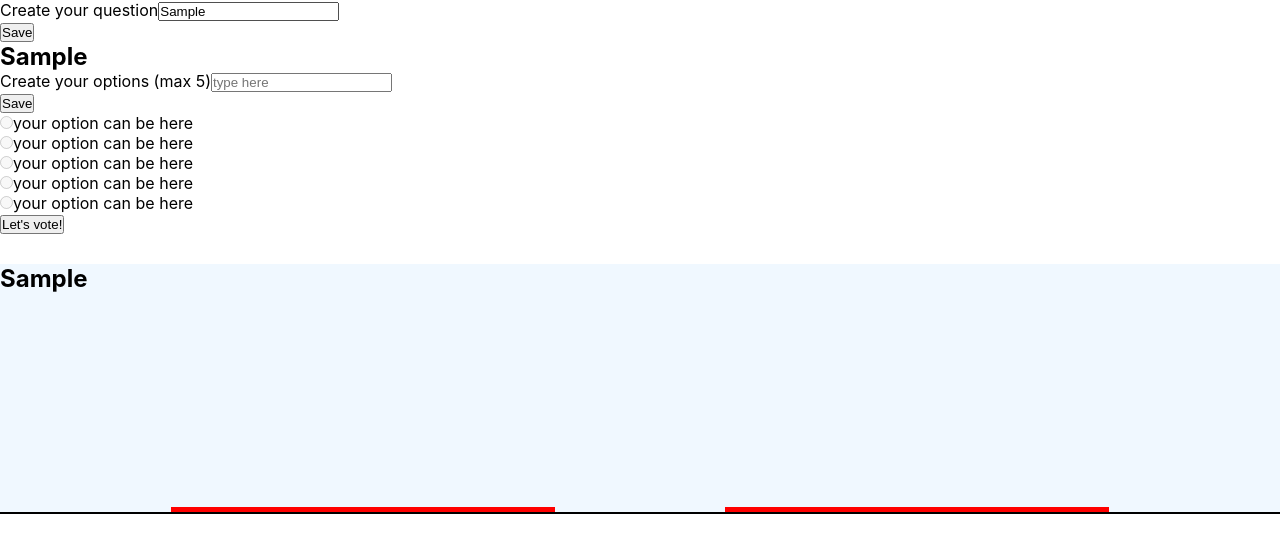
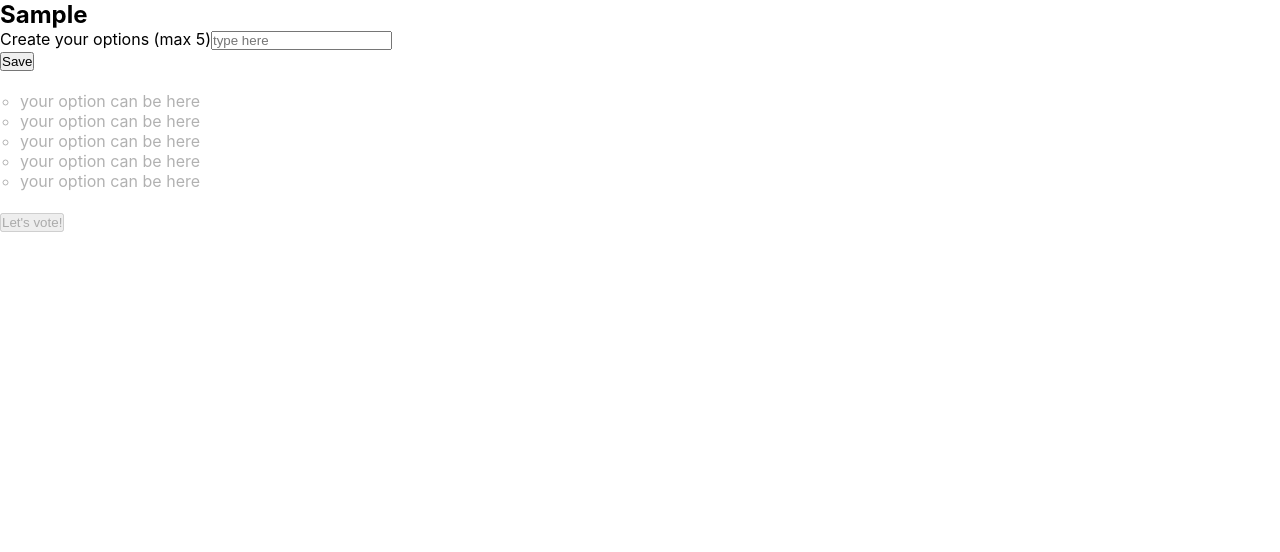
Before and after one commit to galinavikst/vote, a React (Create React App) app: page / in a window 1280 px wide. Both pictures are taken after typing "Sample" into the empty fields and a click on the button "Save". Shown: the top 552 px of the page. Built offline with nearby package versions, Linux system fonts and the light colour scheme.

Commit message:
feat: add OptionsToVote block its functionality

```diff
--- a/src/VotingPage.tsx
+++ b/src/VotingPage.tsx
@@ -1,12 +1,19 @@
 import React from "react";
-import { Question } from "./components/Question";
-import { OptionsList } from "./components/OptionsList";
 import { LetsVoteBlock } from "./components/LetsVoteBlock";
+import { OptionsToVote } from "./components/OptionsToVote";
+import { isRedyToVote } from "./store/optionsListSlice";
+import { useSelector } from "react-redux";
 
 export function VotingPage() {
+  const letsVoteClicked = useSelector(isRedyToVote);
   return (
-    <section className="vote_section">
-      <LetsVoteBlock />
-    </section>
+    <>
+      {letsVoteClicked && (
+        <section className="vote_section">
+          <LetsVoteBlock />
+          <OptionsToVote />
+        </section>
+      )}
+    </>
   );
 }
--- a/src/components/LetsVoteBlock.tsx
+++ b/src/components/LetsVoteBlock.tsx
@@ -1,17 +1,33 @@
 import React from "react";
 import { useSelector } from "react-redux";
-import { options } from "../store/optionsFormSlice";
+import { options, total } from "../store/optionsFormSlice";
 import { Question } from "./Question";
+import { getHight, getWidth } from "./servise";
 
 export function LetsVoteBlock() {
   const optionsArr = useSelector(options);
+  const totalClick = useSelector(total);
+  console.log(totalClick);
+
+  const results = optionsArr.map((el, index) => {
+    return (
+      <div
+        key={index}
+        style={{
+          width: getWidth(optionsArr),
+          background: el.color,
+          height: getHight(totalClick, el.clicked),
+          transition: "height 1s ease-in-out",
+        }}
+        className="result"
+      ></div>
+    );
+  });
+
   return (
     <div className="results_block">
       <Question />
-      <div className="results">
-        <div className="result"></div>
-        <div className="result"></div>
-      </div>
+      <div className="results">{results}</div>
     </div>
   );
 }
--- a/src/components/OptionsForm.tsx
+++ b/src/components/OptionsForm.tsx
@@ -1,10 +1,12 @@
-import React, { HTMLInputTypeAttribute } from "react";
+import React from "react";
 import { Question } from "./Question";
 import { useDispatch, useSelector } from "react-redux";
 import { inputQuestionValue } from "../store/questionFormSlice";
 import { useForm } from "react-hook-form";
 import { options, setOptions } from "../store/optionsFormSlice";
 import { OptionsList } from "./OptionsList";
+import { getRandomColor } from "./servise";
+import { isRedyToVote } from "../store/optionsListSlice";
 
 type IOptionInput = {
   optionInput: string;
@@ -12,6 +14,7 @@ type IOptionInput = {
 
 export default function OptionsForm() {
   const question = useSelector(inputQuestionValue);
+  const letsVoteClicked = useSelector(isRedyToVote);
   const optionsArr = useSelector(options);
   const dispatch = useDispatch();
 
@@ -36,13 +39,19 @@ export default function OptionsForm() {
   // }
 
   const submitHandler = (data: IOptionInput) => {
-    const newOption = data.optionInput;
+    const newOption = {
+      id: data.optionInput,
+      text: data.optionInput,
+      color: getRandomColor(),
+      clicked: 0,
+    };
+
     dispatch(setOptions(newOption));
   };
 
   return (
     <>
-      {question && (
+      {question && !letsVoteClicked && (
         <form onSubmit={handleSubmit(submitHandler)}>
           <Question />
           <div>
@@ -57,7 +66,7 @@ export default function OptionsForm() {
               <span className="error"> Required at least 2 options</span>
             )}
           </div>
-          <button>Save</button>
+          <button disabled={optionsArr.length >= 5}>Save</button>
           <OptionsList />
         </form>
       )}
--- a/src/components/OptionsList.tsx
+++ b/src/components/OptionsList.tsx
@@ -1,35 +1,47 @@
 import React from "react";
 import { options } from "../store/optionsFormSlice";
-import { useSelector } from "react-redux";
+import { useDispatch, useSelector } from "react-redux";
 import { inputQuestionValue } from "../store/questionFormSlice";
+import { setReadyToVote } from "../store/optionsListSlice";
 
 export function OptionsList() {
+  const dispatch = useDispatch();
   const optionsArr = useSelector(options);
   const question = useSelector(inputQuestionValue);
 
   const list = [];
   for (let i = 0; i < 5; i++) {
+    console.log(optionsArr[i]);
     list.push(
-      <li key={"option" + i}>
-        <input
-          type="radio"
-          name="option"
-          id={"option" + i}
-          disabled={!optionsArr[i]}
-        />
-        <label htmlFor={"option" + i}>
-          {optionsArr[i] || "your option can be here"}
-        </label>
+      <li
+        key={"option" + i}
+        style={
+          optionsArr[i]
+            ? { opacity: 1, listStyle: "inside", color: optionsArr[i].color }
+            : { opacity: 0.3 }
+        }
+      >
+        {optionsArr[i] ? optionsArr[i].text : "your option can be here"}
       </li>
     );
   }
+
+  const onClickHandler = () => {
+    dispatch(setReadyToVote(true));
+  };
 
   return (
     <>
       {question && (
         <div>
-          <ul>{list}</ul>
-          <button>Let's vote!</button>
+          <ul className="options_list">{list}</ul>
+          <button
+            type="button"
+            onClick={onClickHandler}
+            disabled={optionsArr.length < 2 && true}
+          >
+            Let's vote!
+          </button>
         </div>
       )}
     </>
--- /dev/null
+++ b/src/components/OptionsToVote.tsx
@@ -0,0 +1,41 @@
+import React from "react";
+import { useDispatch, useSelector } from "react-redux";
+import {
+  addClickedCount,
+  options,
+  updateTotalClicks,
+} from "../store/optionsFormSlice";
+import { getWidth } from "./servise";
+
+export const OptionsToVote = () => {
+  const dispatch = useDispatch();
+  const optionsArr = useSelector(options);
+
+  const onClickHandler = (index: number) => {
+    dispatch(addClickedCount(index));
+    dispatch(updateTotalClicks());
+  };
+
+  const list = optionsArr.map((el, index) => {
+    return (
+      <li
+        style={{ width: getWidth(optionsArr) }}
+        className="option_to_vote_item"
+        key={index}
+      >
+        <button
+          onClick={() => onClickHandler(index)}
+          className="option_btn"
+          style={{
+            background: el.color,
+          }}
+        >
+          {index + 1}
+        </button>
+        <p className="option_to_vote_text">{el.text}</p>
+      </li>
+    );
+  });
+
+  return <ul className="to_vote_list">{list}</ul>;
+};
--- a/src/components/QuestionForm.tsx
+++ b/src/components/QuestionForm.tsx
@@ -1,7 +1,7 @@
-import React, { useRef } from "react";
+import React from "react";
 import { useDispatch, useSelector } from "react-redux";
 import { useForm } from "react-hook-form";
-import { setQuestion } from "../store/questionFormSlice";
+import { inputQuestionValue, setQuestion } from "../store/questionFormSlice";
 
 type IQuestionInput = {
   questionInput: string;
@@ -9,6 +9,7 @@ type IQuestionInput = {
 
 export default function QuestionForm() {
   const dispatch = useDispatch();
+  const question = useSelector(inputQuestionValue);
 
   const {
     register,
@@ -22,6 +23,8 @@ export default function QuestionForm() {
   };
 
   return (
+    <>
+      {!question && (
         <form onSubmit={handleSubmit(handleOnSubmit)}>
           <div>
             <label htmlFor="questionInput">Create your question</label>
@@ -37,5 +40,7 @@ export default function QuestionForm() {
           </div>
           <button>Save</button>
         </form>
+      )}
+    </>
   );
 }
--- a/src/components/servise.tsx
+++ b/src/components/servise.tsx
@@ -1,3 +1,5 @@
+import { IOption } from "../store/optionsFormSlice";
+
 export function getRandomColor() {
   var letters = "0123456789ABCDEF";
   var color = "#";
@@ -7,7 +9,9 @@ export function getRandomColor() {
   return color;
 }
 
-export const calculatePercentage = (
-  totalVotes: number,
-  checkedNumber: number
-) => (checkedNumber / totalVotes) * 200;
+export const getHight = (totalCklicks: number, elementClicked: number) => {
+  if (!elementClicked) return "5px";
+  return Math.round((elementClicked / totalCklicks) * 200) + "px";
+};
+
+export const getWidth = (arr: IOption[]) => 80 / arr.length + "%";
--- a/src/index.css
+++ b/src/index.css
@@ -2,7 +2,6 @@
   margin: 0;
   padding: 0;
   box-sizing: border-box;
-  list-style: none;
 }
 
 body {
@@ -15,6 +14,11 @@ body {
 
 .error {
   color: #ff0000;
+}
+
+.options_list {
+  list-style: circle;
+  padding: 20px;
 }
 
 .vote_section {
@@ -44,3 +48,39 @@ body {
   width: 30%;
   background: #ff0000;
 }
+
+.to_vote_list {
+  display: flex;
+  justify-content: space-evenly;
+  gap: 10px;
+  list-style: none;
+}
+
+.option_to_vote_item {
+  text-align: center;
+}
+
+.option_btn {
+  padding: 25px 35px;
+  color: #fff;
+  font-weight: 700;
+  font-size: xx-large;
+  border: none;
+  border-radius: 50%;
+  transition: all 140ms ease-in-out;
+}
+
+.option_btn:hover,
+.option_btn:focus {
+  box-shadow: 0px 3px 9px -4px #6f6c7a;
+  scale: 1.1;
+  cursor: pointer;
+}
+
+.option_btn:active {
+  scale: 1;
+}
+
+.option_to_vote_text {
+  font-size: 20px;
+}
--- a/src/store/optionsFormSlice.tsx
+++ b/src/store/optionsFormSlice.tsx
@@ -1,8 +1,15 @@
-import React from "react";
 import { createSlice } from "@reduxjs/toolkit";
 
+export interface IOption {
+  id: string;
+  color: string;
+  text: string;
+  clicked: number;
+}
+
 interface IOptionFormState {
-  options: string[];
+  options: IOption[];
+  totalClicks: number;
 }
 
 interface IOptionsFormSlice {
@@ -12,15 +19,26 @@ interface IOptionsFormSlice {
 const optionsFormSlice = createSlice({
   name: "optionsForm",
   initialState: {
-    options: [] as string[],
+    options: [] as IOption[],
+    totalClicks: 0,
   },
   reducers: {
     setOptions(state, action) {
       state.options = [...state.options, action.payload];
     },
+    addClickedCount(state, action) {
+      const index = action.payload;
+      state.options[index].clicked += 1;
+    },
+    updateTotalClicks(state) {
+      state.totalClicks += 1;
+    },
   },
 });
 
-export const { setOptions } = optionsFormSlice.actions;
+export const { setOptions, addClickedCount, updateTotalClicks } =
+  optionsFormSlice.actions;
 export const options = (state: IOptionsFormSlice) => state.optionsForm.options;
+export const total = (state: IOptionsFormSlice) =>
+  state.optionsForm.totalClicks;
 export default optionsFormSlice.reducer;
--- /dev/null
+++ b/src/store/optionsListSlice.tsx
@@ -0,0 +1,27 @@
+import React from "react";
+import { createSlice } from "@reduxjs/toolkit";
+
+interface IOptionsListState {
+  readyToVote: boolean;
+}
+
+interface IoptionsListSlice {
+  optionsList: IOptionsListState;
+}
+
+const optionsListSlice = createSlice({
+  name: "optionsList",
+  initialState: {
+    readyToVote: false,
+  },
+  reducers: {
+    setReadyToVote(state, action) {
+      state.readyToVote = action.payload;
+    },
+  },
+});
+
+export const isRedyToVote = (state: IoptionsListSlice) =>
+  state.optionsList.readyToVote;
+export const { setReadyToVote } = optionsListSlice.actions;
+export default optionsListSlice.reducer;
--- a/src/store/store.tsx
+++ b/src/store/store.tsx
@@ -1,10 +1,12 @@
 import { configureStore, combineReducers } from "@reduxjs/toolkit";
 import questionFormReducer from "./questionFormSlice";
 import optionsFormReducer from "./optionsFormSlice";
+import optionsListReducer from "./optionsListSlice";
 
 const rootReducer = combineReducers({
   questionForm: questionFormReducer,
   optionsForm: optionsFormReducer,
+  optionsList: optionsListReducer,
 });
 
 export const store = configureStore({
```
Lines whose indentation alone changed are shown as unchanged.
